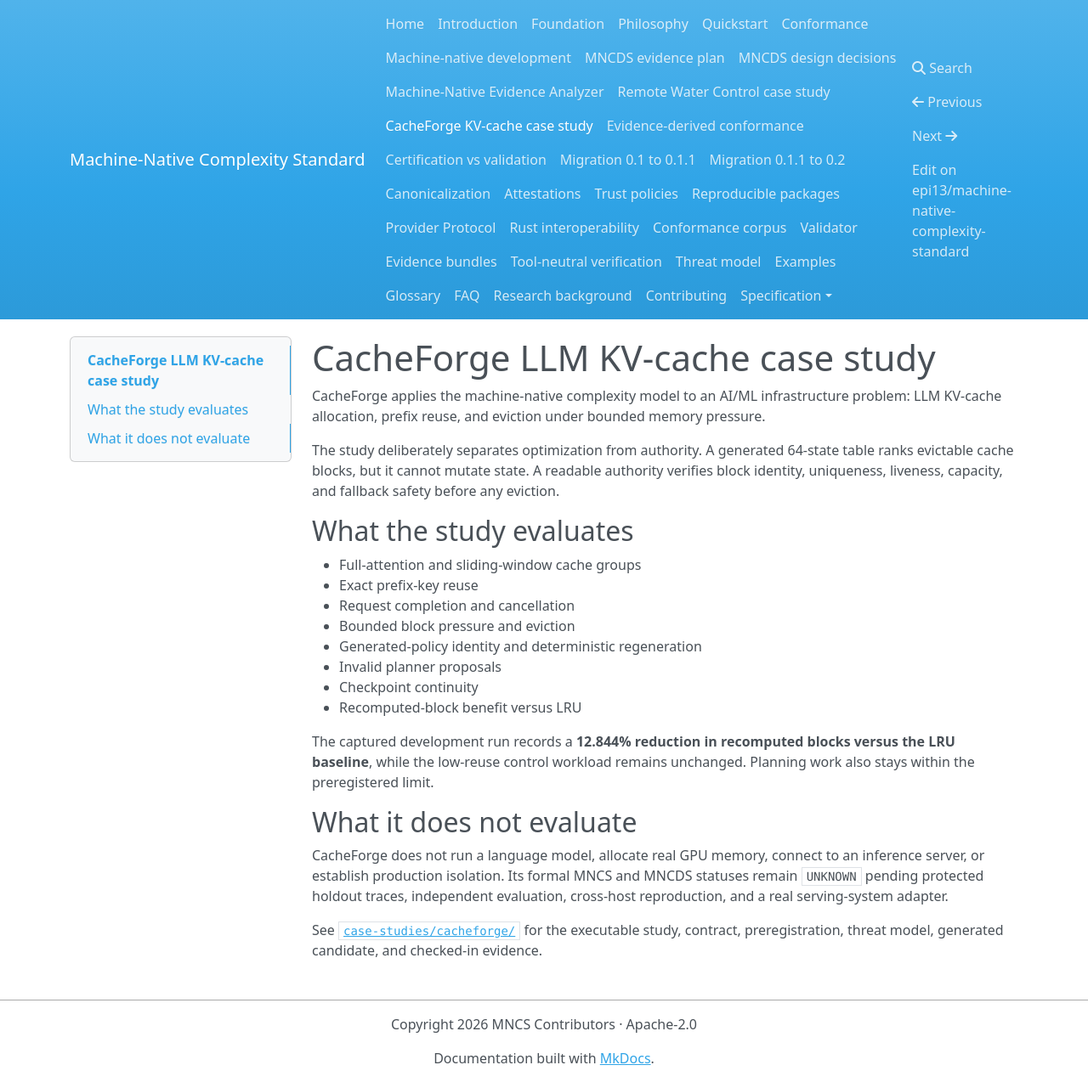
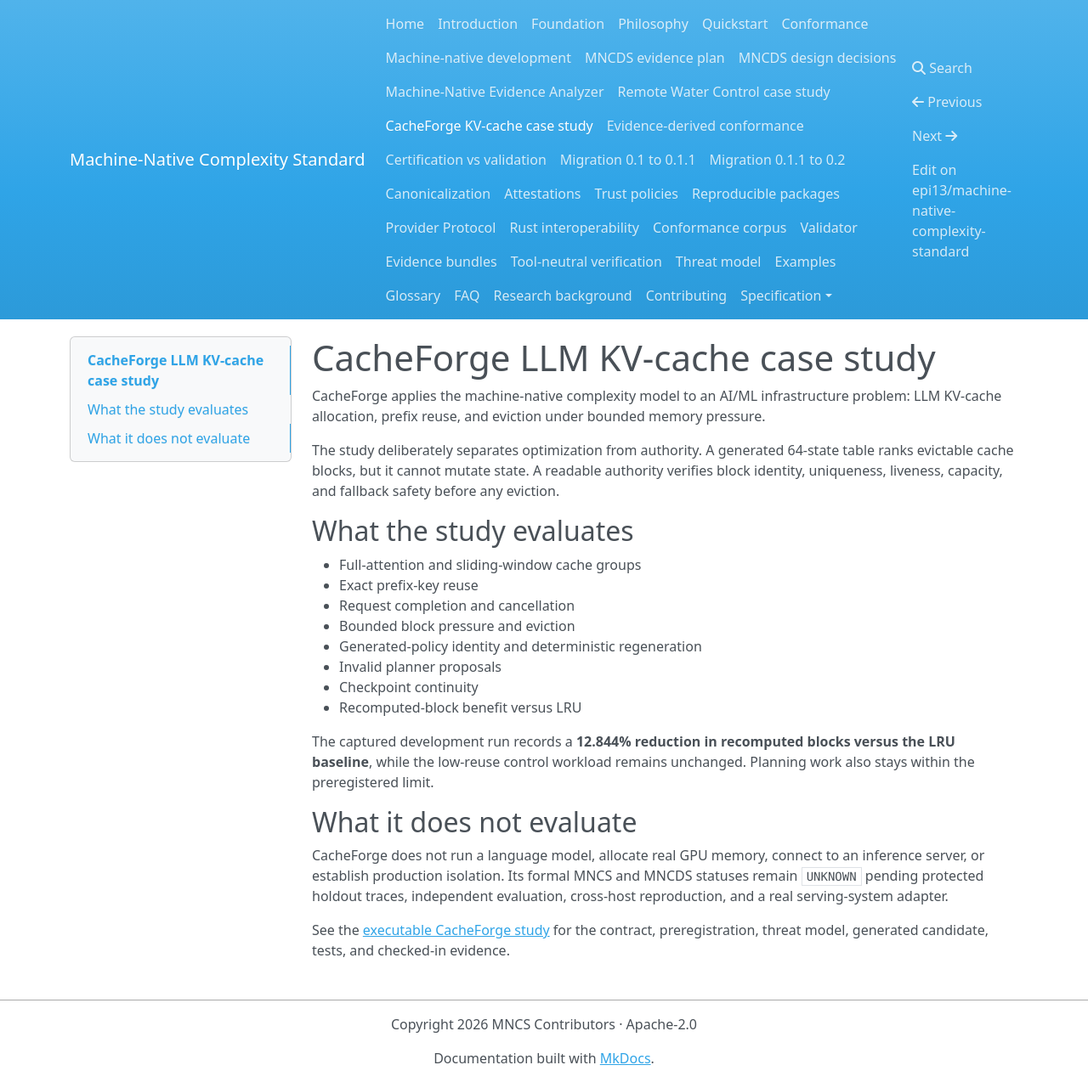
Before and after one commit to epi13/machine-native-complexity-standard, an MkDocs documentation site: the page built from docs/cacheforge.md, in a window 1280 px wide. Shown: the whole page at 85% size. Built offline with MkDocs 1.6.1, drawn with Linux system fonts in a browser that asks for light colours; nearby versions of some CDN libraries.

Commit message:
Fix CacheForge documentation link

```diff
--- a/docs/cacheforge.md
+++ b/docs/cacheforge.md
@@ -29,5 +29,6 @@
 `UNKNOWN` pending protected holdout traces, independent evaluation, cross-host reproduction,
 and a real serving-system adapter.
 
-See [`case-studies/cacheforge/`](../case-studies/cacheforge/README.md) for the executable study,
-contract, preregistration, threat model, generated candidate, and checked-in evidence.
+See the [executable CacheForge study](https://github.com/epi13/machine-native-complexity-standard/tree/main/case-studies/cacheforge)
+for the contract, preregistration, threat model, generated candidate, tests, and checked-in
+evidence.
```
